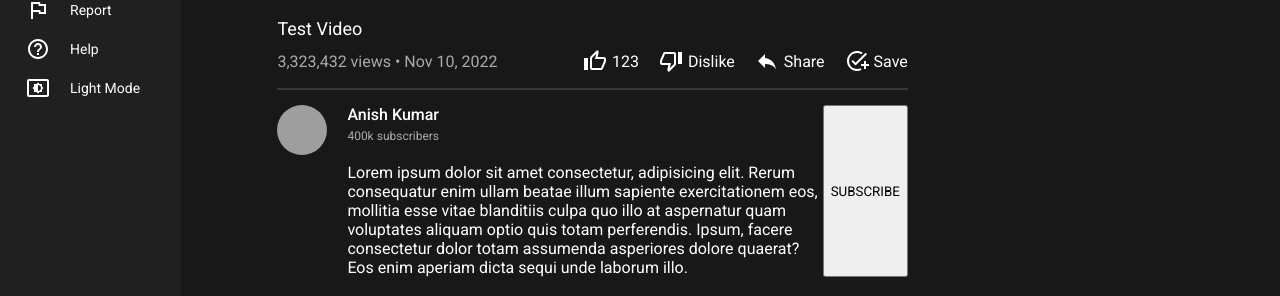
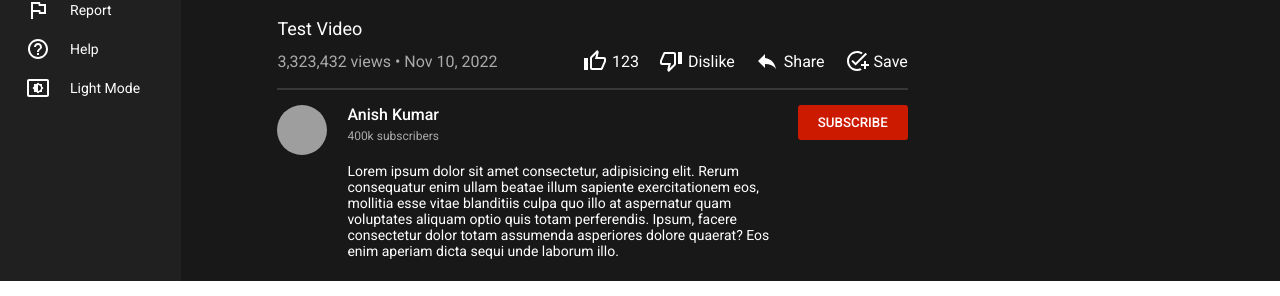
Before and after one commit to anishkumar127/video-sharing-app, a React (Create React App) app in the folder client/: page /video/test in a window 1280 px wide. Shown: the part 804-1100 px from the top of the page. Built offline with nearby package versions, Linux system fonts and the light colour scheme; grey boxes are pictures that could not be loaded.

Commit message:
fixed sub button

```diff
--- a/client/src/pages/Video.jsx
+++ b/client/src/pages/Video.jsx
@@ -83,9 +83,20 @@ const ChannelCounter = styled.span`
   font-size: 12px;
 `;
 
-const Description = styled.p``;
+const Description = styled.p`
+  font-size: 14px;
+`;
 
-const Subscribe = styled.button``;
+const Subscribe = styled.button`
+  background-color: #cc1a00;
+  font-weight: 500;
+  color: white;
+  border: none;
+  border-radius: 3px;
+  height: max-content;
+  padding: 10px 20px;
+  cursor: pointer;
+`;
 const Video = () => {
   return (
     <Container>
```
